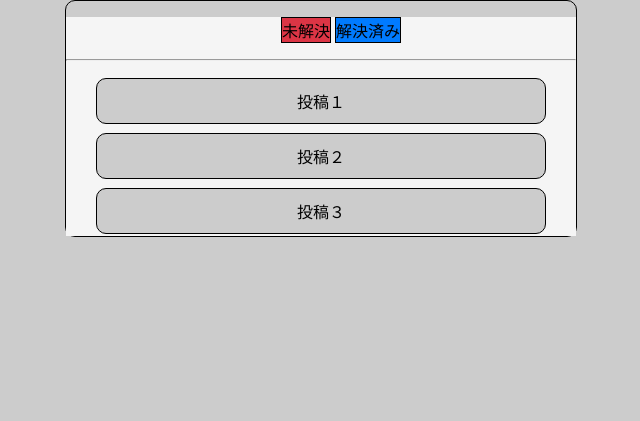
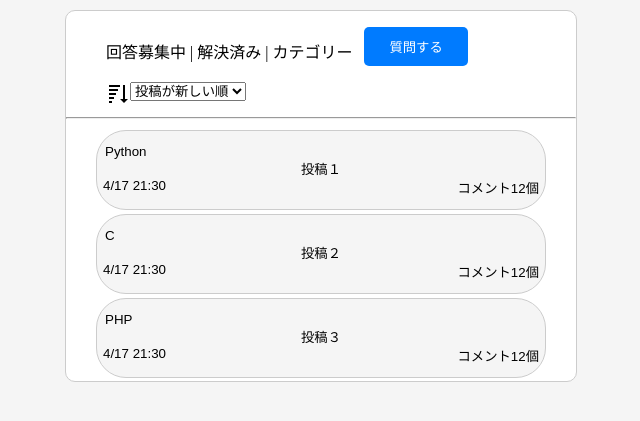
Before and after one commit to ShunsakuKatsumata/team_G_machibito, a PHP site: page /comment_home.html in a window 1280 px wide. Shown: the top 421 px of the page, without its empty margins (319-959 px from the left). Run offline with PHP 8.4, Linux system fonts and the light colour scheme.

Commit message:
コメント_0422

```diff
--- a/comment/comment.css
+++ b/comment/comment.css
@@ -1,34 +1,129 @@
 body{
-    text-align: center;
-    border: solid 1px #000000;
-    border-radius: 10px;
-    margin:0 30%;
-    background-color: #ccc;
+    margin:10px 30%;
+    background-color: #f5f5f5;
 }
 
-.outside{
-    background-color: #f5f5f5;
+/* h3{
+    text-align: left;
+    white-space: nowrap;
+} */
+
+.search-box{
+    text-align: right;
+}
+
+.comment_home{
+    background-color: #fff;
+    border: 1px solid #ccc;
+    border-radius:10px;
+}
+
+.menu{
+    text-align: left;
+    /* margin:15px 50px; */
+}
+
+.menu_sort{
+    text-align: left;
+    /* margin:15px 50px; */
 }
 
 /* ヘッダー home.html */
 .menu-item_red{
-    border: solid 1px #000000;
-    display: inline-block;
-    background-color: #dc3545;
-    /* outline: 5px solid #ccc; */
-    outline-offset: -10px;
+    /* border: solid 1px #000000; */
+    float:left;
+    padding-top:12px;
+    /* background-color: #dc3545; */
+    /* margin:5px 0 0; */
 }
 
 .menu-item_blue{
-    border: solid 1px #000000;
-    display: inline-block;
-    background-color: #007bff;
-    /* outline: 5px solid #ccc; */
-    outline-offset: -10px;
+    /* border: solid 1px #000000; */
+    /* display: inline-block; */
+    /* background-color: #007bff; */
+    /* margin:5px 0 0; */
+    float:left;
+    padding-top:12px;
 }
 
-tr.qalist tr{
+.menu-item_blue{
+    /* border: solid 1px #000000; */
+    /* display: inline-block; */
+    float:left;
+    padding-top:12px;
+    /* background-color: #007bff; */
+    /* margin:5px 0 0; */
+}
+
+.menu-item_q{
+    /* border: solid 1px #000000; */
+    display: inline-block;
+    color:#fff;
+    border: none;
+    border-radius: 5px;
+    padding: 10px, 20px;
+    background-color: #007bff;
+    margin-left:12px;
+    padding:10px 25px;
+}
+
+li{
+    list-style:none;
+}
+
+/* テーブル JavaScriptで指定 */
+/* #comment_home_item{
     border: solid 1px #000000;
+    padding:10px 200px;
+    margin-top:7px;
+    display: inline-block;
+    border-radius: 10px;
+    background-color: #ccc;
+} */
+
+#comment_home_item td{
+    /* border: solid 1px #000000; */
+    /* border-radius: 10px; */
+    /* width:450px; */
+    /* height:30px; */
+    /* background-color: #ccc; */
+    margin-top:7px;
+}
+
+.list_button{
+    height:80px;
+    width:450px;
+    background:#f5f5f5;
+    border-radius:30px;
+    border: solid 1px #ccc;
+}
+
+.language, .post, .date, .comment_number{
+    display: block;
+}
+
+.language{
+    text-align: left;
+    padding: 0 2px;
+}
+
+.post{
+    text-align: center;
+}
+
+.date{
+    text-align: left;
+    float:left;
+}
+
+.comment_number{
+    text-align: right;
+}
+
+.detail1{
+    background-color: #fff;
+    border: 1px solid #ccc;
+    border-radius:10px;
 }
 
 /* detail.html */
@@ -38,25 +133,28 @@ tr.qalist tr{
     margin:0 20%;
     text-align: left;
     padding: 0 10px 10px;
-    background-color: #ccc;
+    background-color: #f5f5f5;
+    border: 1px solid #ccc;
 }
-
-.detail1{
-    background-color: #f5f5f5;
-}
-
-
 
 /* 質問と回答の間に空白 */
 .detail_q{
     margin:10px 20% 10px 20%;
 }
+
+.user_icon{
+    float:left;
+}
+
+.user_name{
+    padding-top: 12px;
+}
+
 .write_comment{
     text-align: left;
     margin:0 20%;
-    background-color: #f5f5f5;
-    /* padding:; */
+    background-color: #fff;
 }
 textarea{
-    background-color: #ccc;
+    background-color: #f5f5f5;
 }
--- a/comment/comment_home.html
+++ b/comment/comment_home.html
@@ -4,17 +4,64 @@
         <link rel="stylesheet" href="comment.css">
     </head>
     <body>
-        <div class="outside">
-            <header>
-                <ul class="menu">
-                    <li class="menu-item_red">未解決</li>
-                    <li class="menu-item_blue">解決済み</li>
-                </ul>
-            </header>
+        <div class="comment_home">
+            <!-- <header>
+                <h3>タイトル</h3>
+                <div class="search-box">
+                    <input type="text">
+                    <img src="">
+                </div>
+
+            </header> -->
+            <ul class="menu">
+                <li class="menu-item_red">回答募集中&nbsp;|&nbsp;</li>
+                <li class="menu-item_blue">解決済み&nbsp;|&nbsp;</li>
+                <li class="menu-item_blue">カテゴリー</li>
+                <li><input class="menu-item_q" type="button" onclick="location.href='./comment_post.html'" value="質問する"></li>
+                <!-- <li ></li> -->
+            </ul>
+            <P><ul class="menu_sort">
+                <li style="float:left;"><img src="./image/icons8-sort.png"/></li>
+                <select name="pulldown1">
+                    <option>投稿が新しい順</option>
+                    <option>投稿が古い順</option>
+                    <option>回答が多い順</option>
+                </select>
+            </ul></P>
             <hr>
-            <table id="comment_1" align="center">
+            <table id="comment_home_item" align="center">
+                <tr>
+                    <td>
+                        <button class="list_button" onclick="location.href='comment_detail.html'">
+                            <div><span class="language">Python</span></div>
+                            <div><span class="post">投稿１</span></div>
+                            <div class="date">4/17 21:30</div>
+                            <div class="comment_number">コメント12個</div>
+                        </button>
+                    </td>
+                </tr>
+                <tr>
+                    <td>
+                        <button class="list_button" onclick="location.href='comment_detail.html'">
+                            <div class="language">C</div>
+                            <div class="post">投稿２</div>
+                            <div class="date">4/17 21:30</div>
+                            <div class="comment_number">コメント12個</div>
+                        </button>
+                    </td>
+                </tr>
+                <tr>
+                    <td>
+                        <button class="list_button" onclick="location.href='comment_detail.html'">
+                            <div class="language">PHP</div>
+                            <div class="post">投稿３</div>
+                            <div class="date">4/17 21:30</div>
+                            <div class="comment_number">コメント12個</div>
+                        </button>
+                    </td>
+                </tr>
             </table>
-            <script>
+            <!-- <script>
                 var comments= ['投稿１', '投稿２', '投稿３'];
                 var tableEle = document.getElementById('comment_1');
                 // css
@@ -30,11 +77,12 @@
                     tr.appendChild(td);
                     tableEle.appendChild(tr);
                 }
-            </script>
+            </script> -->
         </div>
     </body>
 </html>
 
+<!-- <a target="_blank" href="https://icons8.com/icon/103378/descending-sorting">ソート</a> アイコン by <a target="_blank" href="https://icons8.com">Icons8</a> -->
 
 <!-- <tr align="left">
                 <td id="a"></td>
```
Also changed, not shown: comment/comment_detail.html (+7 -4 lines), comment/comment_post.html (added, +9 -0 lines), comment/image/icons8-sort.png (added), comment/image/user-icon1.png (added).
